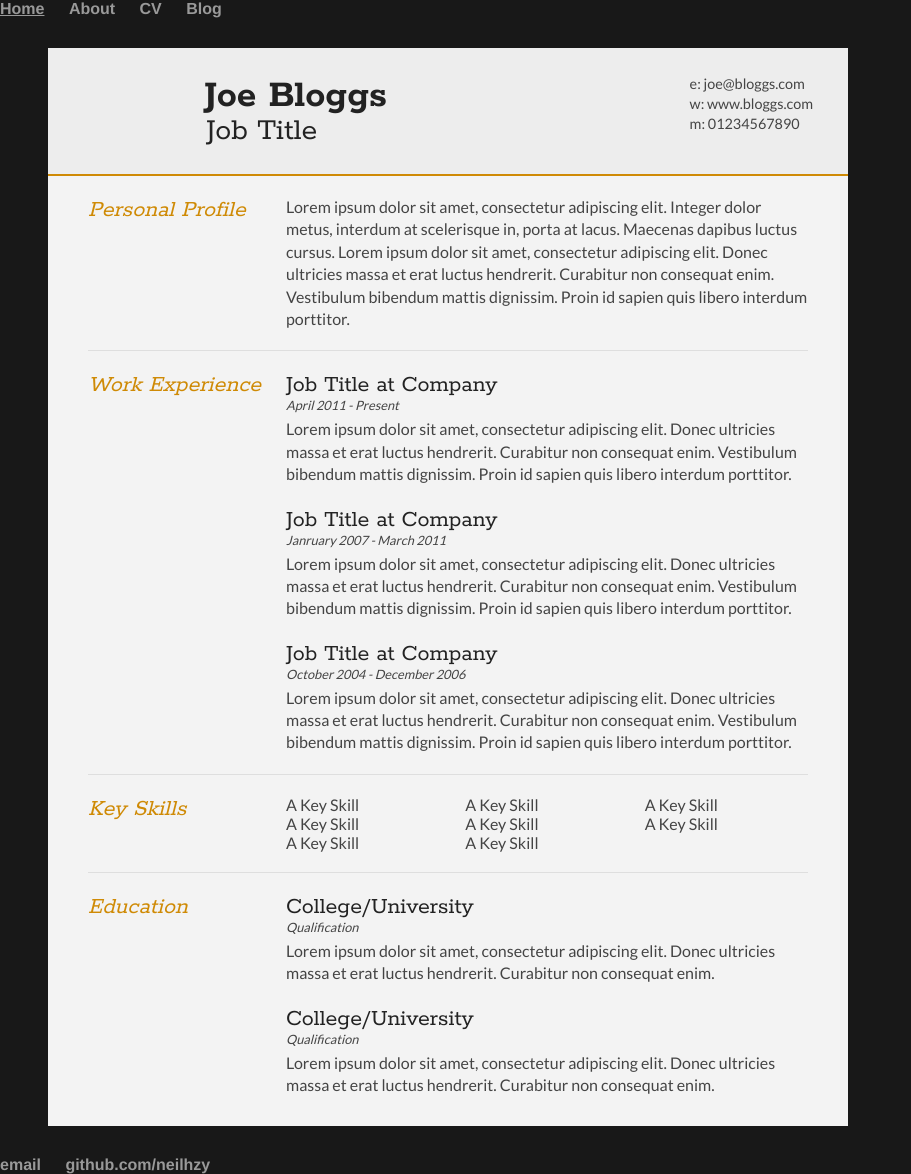
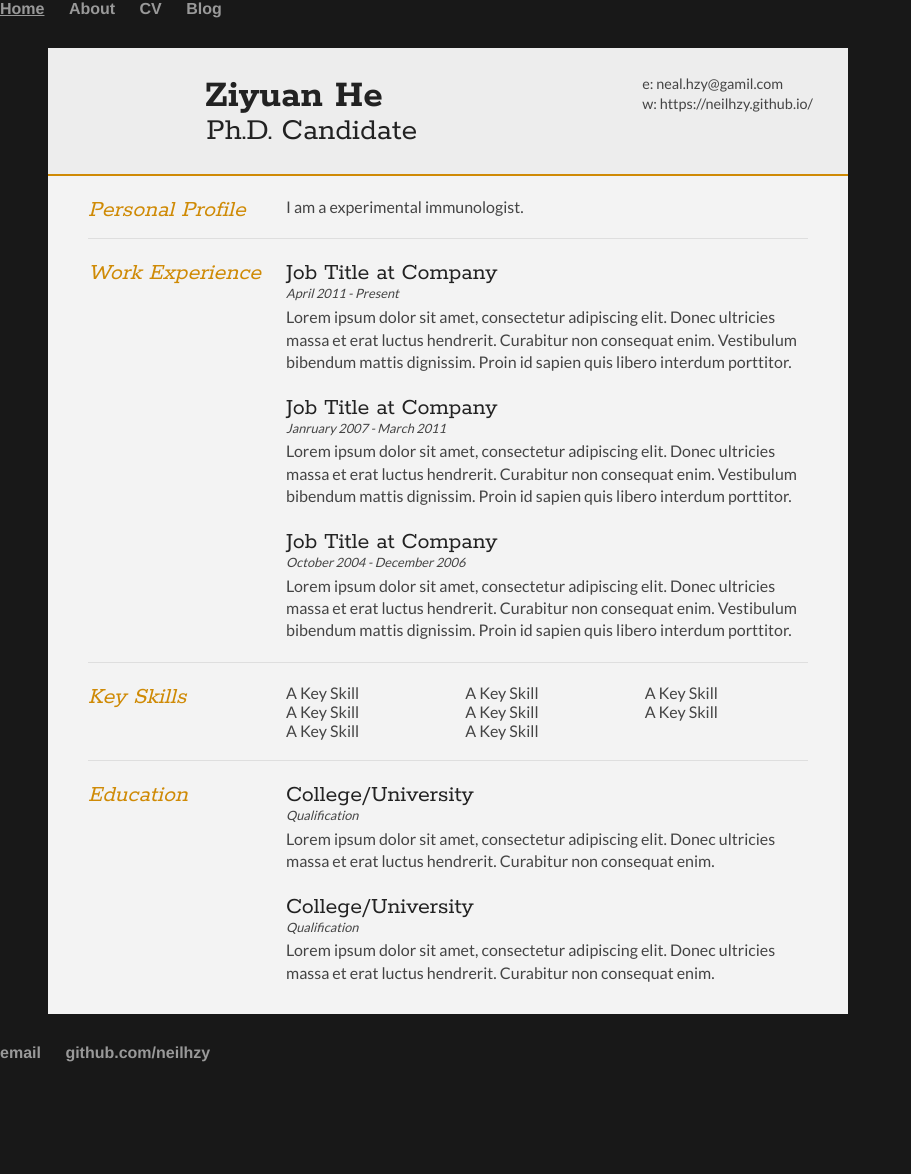
Before and after one commit to Neilhzy/neilhzy.github.io, a Jekyll site: the page built from CV/index.html, in a window 1280 px wide. Shown: the whole page, without its empty margins (0-911 px from the left). Built offline with Jekyll 4.4.1, drawn with Linux system fonts in a browser that asks for light colours; after the commit the page ends 1062 px from its top, so only the background shows below that.

Commit message:
update cv

```diff
--- a/CV/index.html
+++ b/CV/index.html
@@ -28,15 +28,15 @@ title: CV of Ziyuan He
 		</div>
 
 		<div id="name">
-			<h1 class="quickFade delayTwo">Joe Bloggs</h1>
-			<h2 class="quickFade delayThree">Job Title</h2>
+			<h1 class="quickFade delayTwo">Ziyuan He</h1>
+			<h2 class="quickFade delayThree">Ph.D. Candidate</h2>
 		</div>
 
 		<div id="contactDetails" class="quickFade delayFour">
 			<ul>
-				<li>e: <a href="mailto:joe@bloggs.com" target="_blank">joe@bloggs.com</a></li>
-				<li>w: <a href="http://www.bloggs.com">www.bloggs.com</a></li>
-				<li>m: 01234567890</li>
+				<li>e: <a href="mailto:neal.hzy@gamil.com" target="_blank">neal.hzy@gamil.com</a></li>
+				<li>w: <a href="https://neilhzy.github.io/">https://neilhzy.github.io/</a></li>
+			<!--	<li>m: 01234567890</li> -->
 			</ul>
 		</div>
 		<div class="clear"></div>
@@ -50,7 +50,7 @@ title: CV of Ziyuan He
 				</div>
 
 				<div class="sectionContent">
-					<p>Lorem ipsum dolor sit amet, consectetur adipiscing elit. Integer dolor metus, interdum at scelerisque in, porta at lacus. Maecenas dapibus luctus cursus. Lorem ipsum dolor sit amet, consectetur adipiscing elit. Donec ultricies massa et erat luctus hendrerit. Curabitur non consequat enim. Vestibulum bibendum mattis dignissim. Proin id sapien quis libero interdum porttitor.</p>
+					<p>I am a experimental immunologist.</p>
 				</div>
 			</article>
 			<div class="clear"></div>
```
Also changed, not shown: cv/index.html (deleted, +0 -142 lines).
